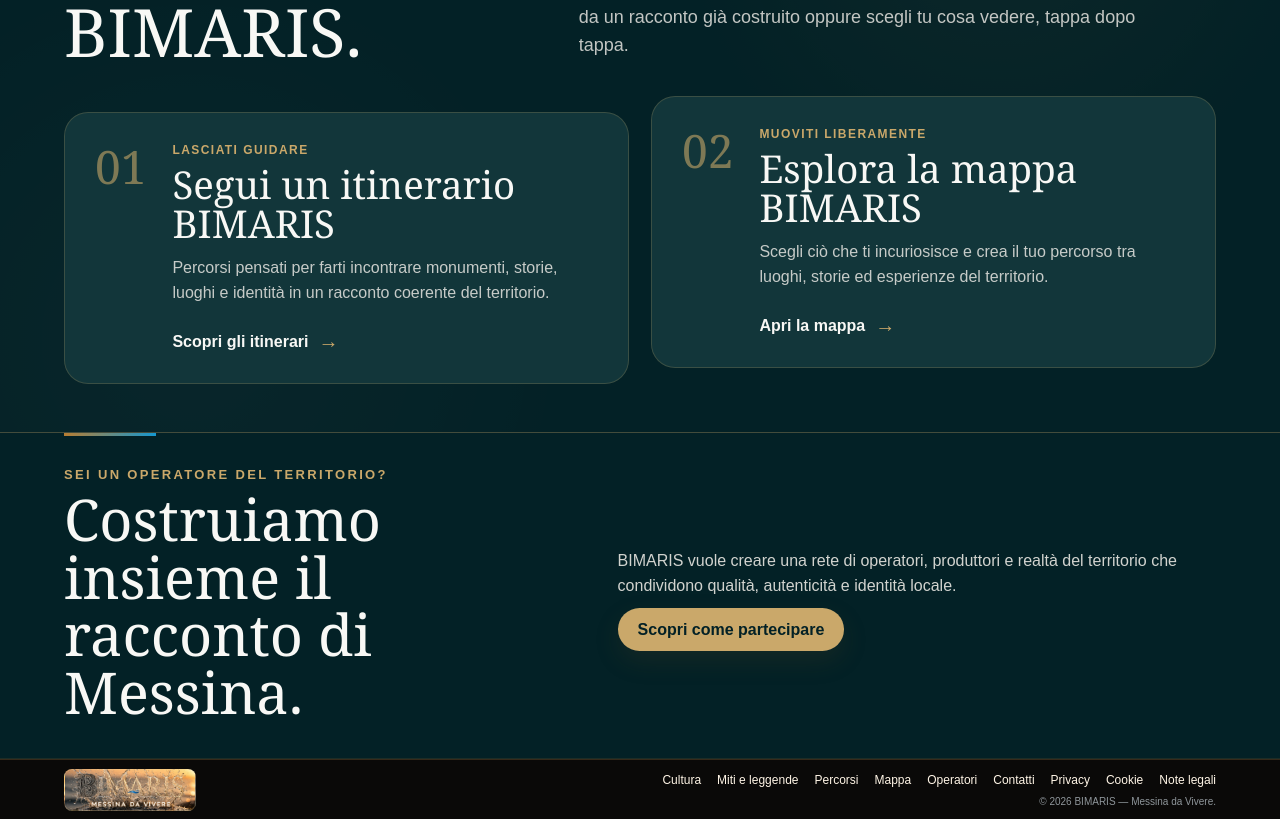
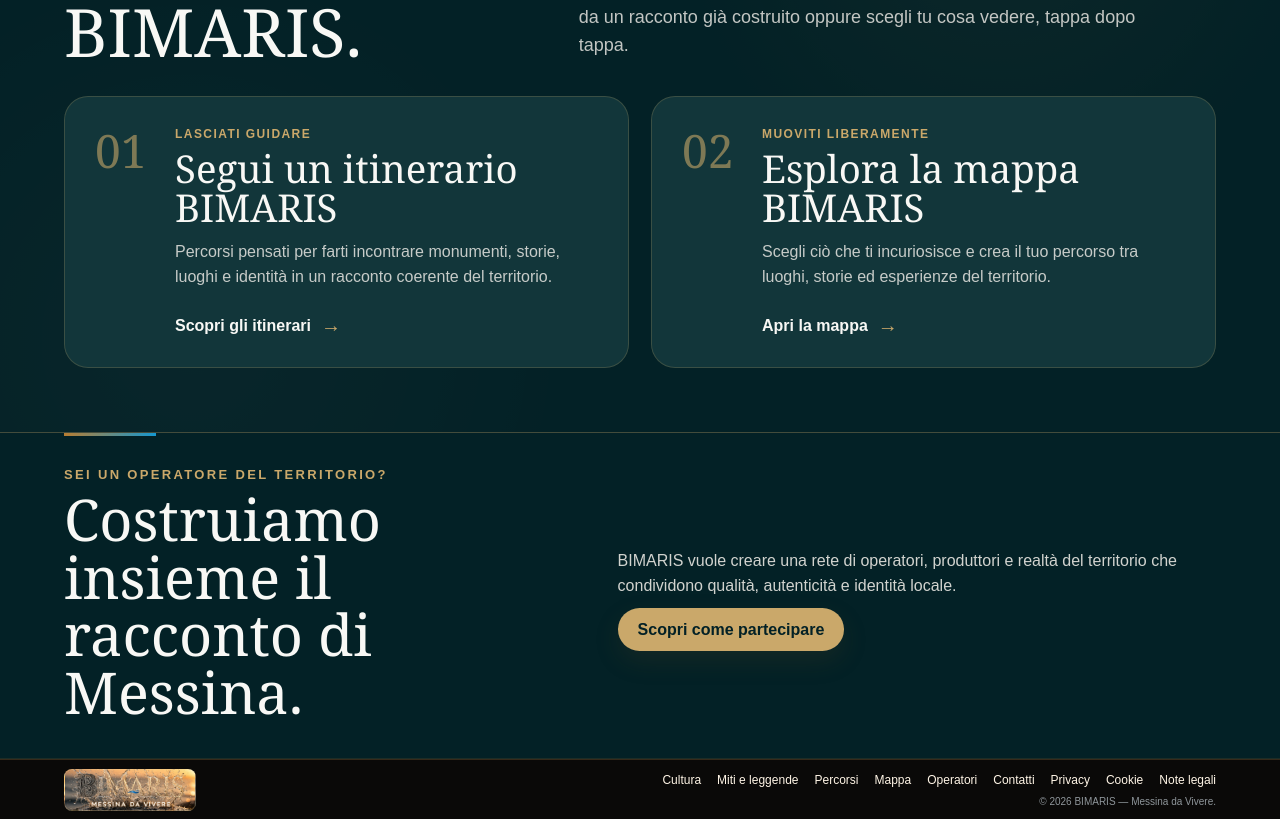
Before and after one commit to giovannibrunetto/bimaris-platform, a Next.js app in the folder apps/web/: page / in a window 1280 px wide. Shown: the part 897-1716 px from the top of the page. Built offline with nearby package versions, Linux system fonts and the light colour scheme.

Commit message:
ui(a11): normalize home journey cards as parallel choices

```diff
--- a/apps/web/app/a11-foundation.css
+++ b/apps/web/app/a11-foundation.css
@@ -92,15 +92,40 @@ body { background:var(--color-bg); color:var(--color-text); }
   .home-category-grid .category { min-height:108px; padding:18px 20px; }
   .home-journey { padding-top:58px; padding-bottom:64px; }
   .home-journey-intro { margin-bottom:32px; }
-  .home-journey-paths { align-items:stretch; }
-  .home-journey-path {
+
+  /* HOME-D02 — the two journey routes are equivalent choices: identical geometry and internal grid. */
+  .home-journey-paths {
+    display:grid;
+    grid-template-columns:repeat(2,minmax(0,1fr));
+    gap:22px;
+    align-items:stretch;
+  }
+  .home-journey-path,
+  .home-journey-guided,
+  .home-journey-free {
     min-height:270px;
     height:100%;
+    margin:0 !important;
+    transform:none !important;
+    align-self:stretch;
+    align-items:flex-start;
+    gap:26px;
     padding:30px;
-    margin-top:0 !important;
-    align-self:stretch;
     background:#12363a !important;
   }
+  .home-journey-path:hover,
+  .home-journey-guided:hover,
+  .home-journey-free:hover { transform:translateY(-4px) !important; }
+  .home-journey-number { flex:0 0 54px; }
+  .home-journey-path-copy {
+    align-self:stretch;
+    min-width:0;
+    display:flex;
+    flex-direction:column;
+  }
+  .home-journey-path h3 { min-height:2.04em; }
+  .home-journey-path p { flex:1; }
+  .home-journey-action { margin-top:auto; }
 }
 
 /* Privacy: compact first state; details may expand deliberately. */
```
